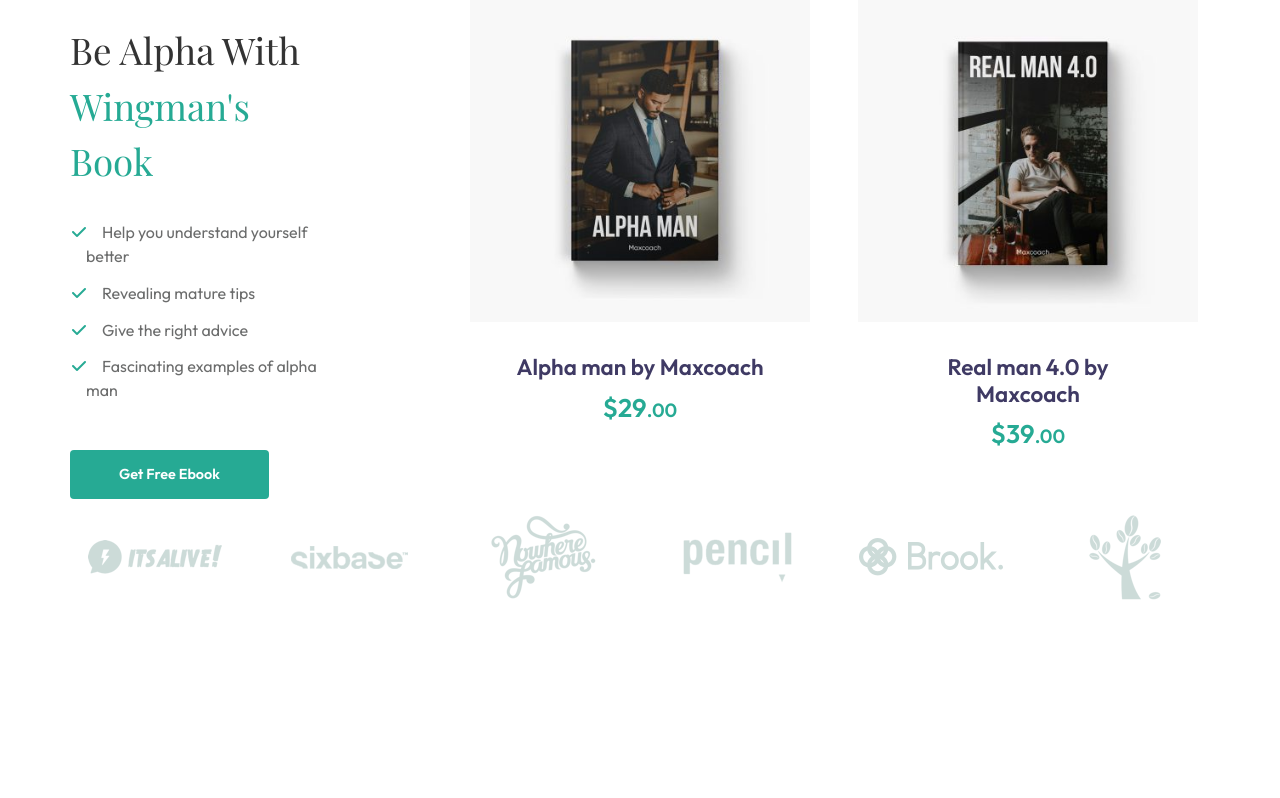
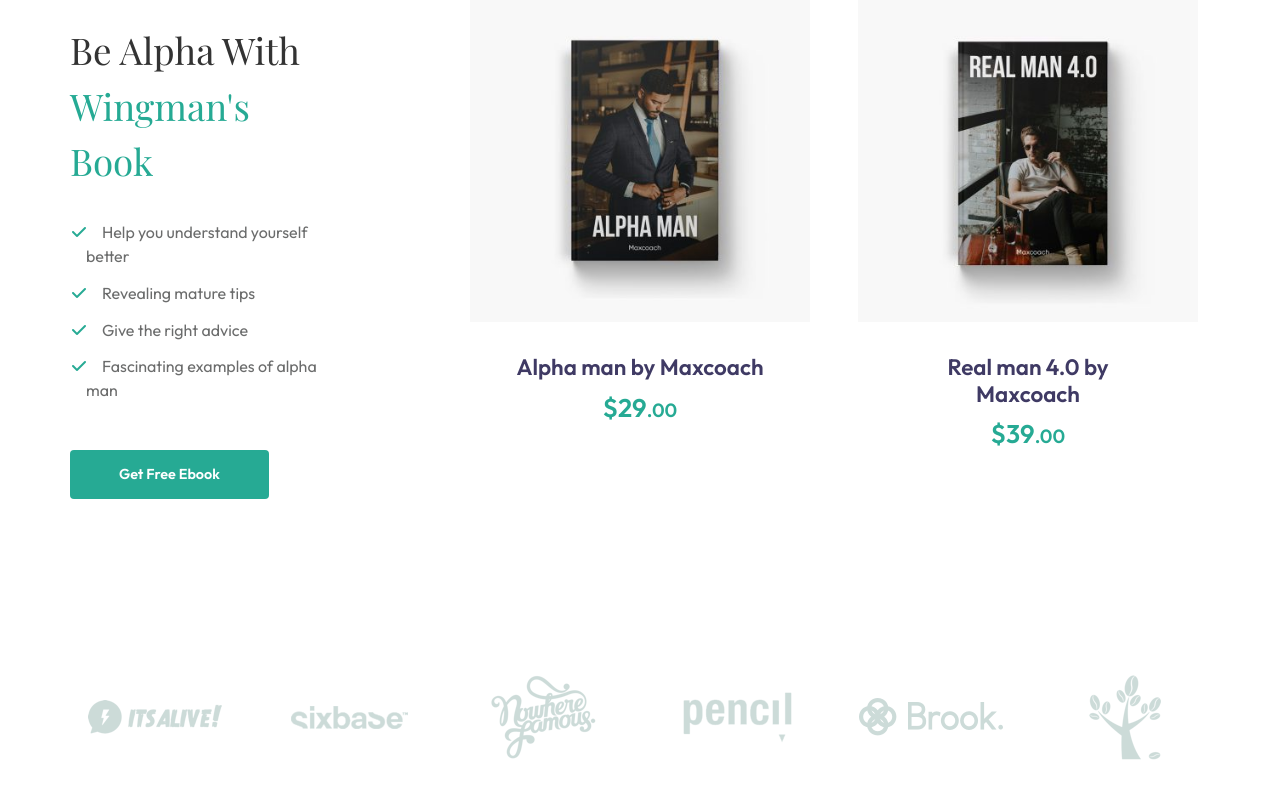
Before and after one commit to federicofrasca796/proj-html-vuejs, a Vue app: page / in a window 1280 px wide. Shown: the part 3274-4072 px from the top of the page. Built offline with nearby package versions, Linux system fonts and the light colour scheme.

Commit message:
move clients as a section component in main

```diff
--- a/src/components/SiteMain.vue
+++ b/src/components/SiteMain.vue
@@ -30,6 +30,9 @@
 
     <!-- SECTION 4 "Book Store" -->
     <sectionBooks :booksArr="books" />
+
+    <!-- SECTION 5 "Clients" -->
+    <sectionClients :clientsArr="clientsLogos" />
   </div>
 </template>
 
@@ -37,12 +40,14 @@
 import sectionAboutMe from "@/components/site-main-components/sectionAboutMe.vue";
 import sectionCourses from "@/components/site-main-components/sectionCourses.vue";
 import sectionBooks from "@/components/site-main-components/sectionBooks.vue";
+import sectionClients from "@/components/site-main-components/sectionClients.vue";
 
 export default {
   components: {
     sectionAboutMe,
     sectionCourses,
     sectionBooks,
+    sectionClients,
   },
   props: {},
 
@@ -110,6 +115,15 @@
           price: [39, 0],
         },
       ],
+      clientsLogos: [
+        "client-logo-05-primary.png",
+        "client-logo-06-primary.png",
+        "client-logo-07-primary.png",
+        "client-logo-04-primary.png",
+        "client-logo-03-primary.png",
+        "client-logo-02-primary.png",
+        // "client-logo-01-primary.png",
+      ],
     };
   },
 
--- a/src/components/site-main-components/sectionBooks.vue
+++ b/src/components/site-main-components/sectionBooks.vue
@@ -45,29 +45,6 @@
         </div>
       </div>
     </div>
-    <div class="row books_clients">
-      <!-- <div class="col-2">
-        <img src="@/assets/img/client-logo-01-primary.png" alt="client logo" />
-      </div> -->
-      <div class="col-2 d-flex align-items-center justify-content-center">
-        <img src="@/assets/img/client-logo-05-primary.png" alt="client logo" />
-      </div>
-      <div class="col-2 d-flex align-items-center justify-content-center">
-        <img src="@/assets/img/client-logo-06-primary.png" alt="client logo" />
-      </div>
-      <div class="col-2 d-flex align-items-center justify-content-center">
-        <img src="@/assets/img/client-logo-07-primary.png" alt="client logo" />
-      </div>
-      <div class="col-2 d-flex align-items-center justify-content-center">
-        <img src="@/assets/img/client-logo-04-primary.png" alt="client logo" />
-      </div>
-      <div class="col-2 d-flex align-items-center justify-content-center">
-        <img src="@/assets/img/client-logo-03-primary.png" alt="client logo" />
-      </div>
-      <div class="col-2 d-flex align-items-center justify-content-center">
-        <img src="@/assets/img/client-logo-02-primary.png" alt="client logo" />
-      </div>
-    </div>
   </section>
 </template>
 
@@ -75,6 +52,7 @@
 export default {
   props: {
     booksArr: Array,
+    clients: Array,
   },
 };
 </script>
@@ -83,8 +61,4 @@
 .check_list {
   margin: 2rem 0;
 }
-.books_clients {
-  margin: 8rem 0;
-  filter: grayscale(0.7) opacity(0.35);
-}
 </style>
--- /dev/null
+++ b/src/components/site-main-components/sectionClients.vue
@@ -0,0 +1,27 @@
+<template>
+  <section class="container">
+    <div class="row books_clients">
+      <div
+        class="col-2 d-flex align-items-center justify-content-center"
+        v-for="client in clientsArr"
+        :key="client.id"
+      >
+        <img :src="require('@/assets/img/' + client)" alt="client logo" />
+      </div>
+    </div>
+  </section>
+</template>
+
+<script>
+export default {
+  props: {
+    clientsArr: Array,
+  },
+};
+</script>
+
+<style lang="scss">
+.books_clients {
+  filter: grayscale(0.7) opacity(0.35);
+}
+</style>
```
